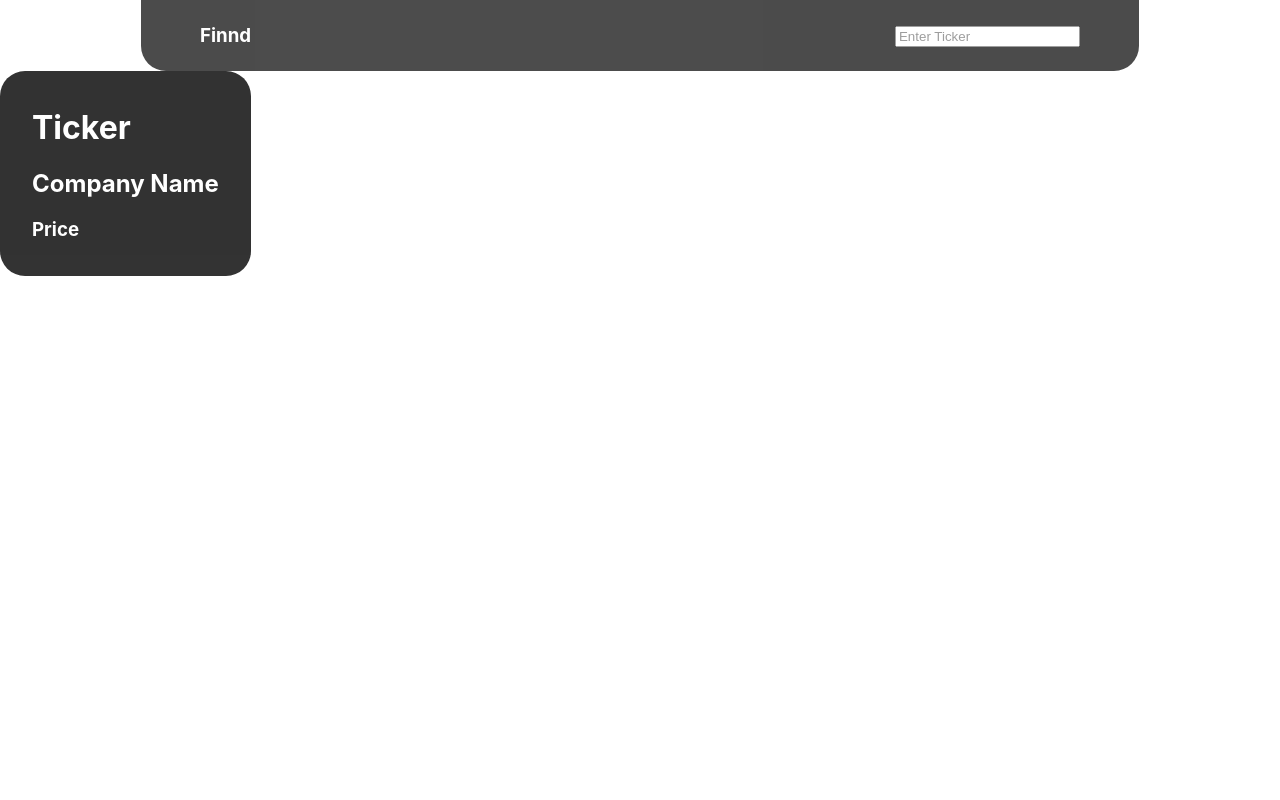
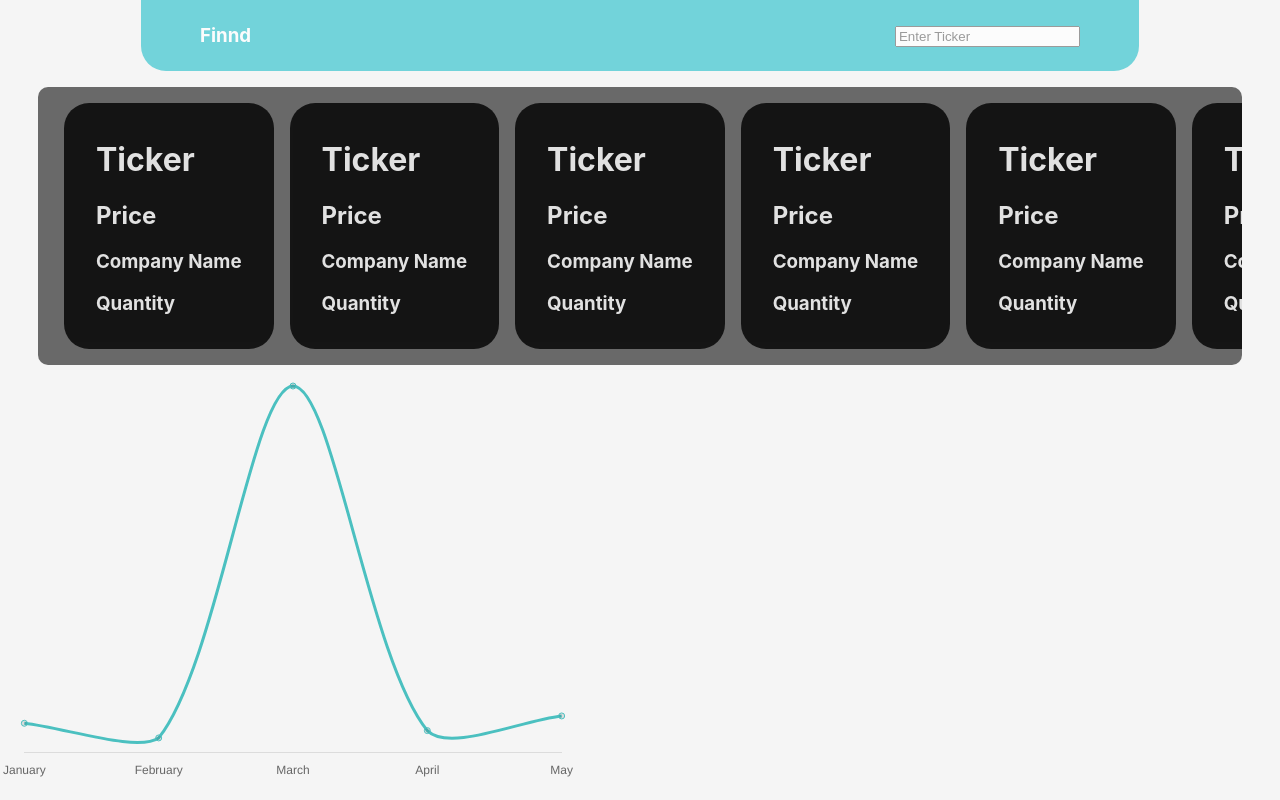
Before and after one commit to itsyme/finnd, a React (Create React App) app: page / in a window 1280 px wide. Built offline with nearby package versions, Linux system fonts and the light colour scheme.

Commit message:
Add LineChart

```diff
--- a/package.json
+++ b/package.json
@@ -6,7 +6,9 @@
     "@testing-library/jest-dom": "^5.16.1",
     "@testing-library/react": "^12.1.2",
     "@testing-library/user-event": "^13.5.0",
+    "chart.js": "^3.7.0",
     "react": "^17.0.2",
+    "react-chartjs-2": "^4.0.0",
     "react-dom": "^17.0.2",
     "react-scripts": "5.0.0",
     "web-vitals": "^2.1.2"
--- a/src/components/AppShell/AppShell.css
+++ b/src/components/AppShell/AppShell.css
@@ -4,7 +4,7 @@
     justify-content: space-between;
     align-items: baseline;
     flex-wrap: nowrap;
-    background-color: black;
+    background-color: rgb(59, 197, 207);
     width: 70vw;
     margin-left: 11vw;
     border-radius: 0px 0px 25px 25px;
--- /dev/null
+++ b/src/components/InstrumentList/InstrumentList.css
@@ -0,0 +1,12 @@
+.instrument-list__background {
+    background-color: dimgrey;
+    padding: 1rem 2vw;
+    margin: 1rem 0rem;
+    width: 90vw;
+    margin-left: 3vw;
+    border-radius: 10px;
+    justify-content: flex-start;
+    display: flex;
+    flex-wrap: nowrap;
+    overflow-x: scroll;
+}
--- a/src/components/InstrumentList/InstrumentList.js
+++ b/src/components/InstrumentList/InstrumentList.js
@@ -0,0 +1,18 @@
+import React from 'react';
+import InstrumentTile from '../InstrumentTile/InstrumentTile.js';
+import './InstrumentList.css';
+
+function InstrumentList() {
+    return (
+        <div className='instrument-list__background'>
+            <InstrumentTile className='instrument-list__instrument-tile'/>
+            <InstrumentTile className='instrument-list__instrument-tile'/>
+            <InstrumentTile className='instrument-list__instrument-tile'/>
+            <InstrumentTile className='instrument-list__instrument-tile'/>
+            <InstrumentTile className='instrument-list__instrument-tile'/>
+            <InstrumentTile className='instrument-list__instrument-tile'/>
+        </div>
+    );
+}
+
+export default InstrumentList;
--- a/src/components/InstrumentTile/InstrumentTile.css
+++ b/src/components/InstrumentTile/InstrumentTile.css
@@ -5,4 +5,9 @@
     border-radius: 25px;
     padding: 1rem 2rem;
     width: fit-content;
+    flex-shrink: 0;
 }
+
+.instrument-tile__background + .instrument-tile__background {
+    margin-left: 1rem;
+}
--- a/src/components/InstrumentTile/InstrumentTile.js
+++ b/src/components/InstrumentTile/InstrumentTile.js
@@ -5,8 +5,9 @@ function InstrumentTile() {
     return (
         <div className='instrument-tile__background'>
             <h1 className='instrument-tile__ticker'>Ticker</h1>
-            <h2>Company Name</h2>
-            <h3>Price</h3>
+            <h2>Price</h2>
+            <h3>Company Name</h3>
+            <h3>Quantity</h3>
         </div>
     );
 }
--- /dev/null
+++ b/src/components/LineChart/LineChart.css
@@ -0,0 +1,4 @@
+.line-chart__background {
+    height: 50vh;
+    width: 45vw;
+}
--- /dev/null
+++ b/src/components/LineChart/LineChart.js
@@ -0,0 +1,79 @@
+import React from 'react';
+import {
+    Chart as ChartJS,
+    CategoryScale,
+    LinearScale,
+    PointElement,
+    LineElement,
+    Title,
+    Tooltip,
+  } from 'chart.js';
+import { Line } from 'react-chartjs-2';
+import './LineChart.css'
+
+ChartJS.register(
+    CategoryScale,
+    LinearScale,
+    PointElement,
+    LineElement,
+    Title,
+    Tooltip,
+);
+
+const options = {
+    responsive : true,
+    title: {
+        display: true,
+        text: 'Portfolio Value'
+    },
+    scales: {
+        xAxis: {
+            grid: {
+                display: false
+            },
+            ticks: {
+                display: true
+            }
+        },
+        yAxis: {
+            display: false,
+            grid: {
+                display: false
+            },
+            ticks: {
+                display: false
+            },
+            min: 0
+        }
+    },
+    maintainAspectRatio: false,
+    fill: true
+};
+
+const labels = ['January', 'February', 'March', 'April', 'May'];
+
+const data = {
+    labels: labels,
+    datasets: [{
+        yAxisID: 'yAxis',
+        xAxisID: 'xAxis',
+        data: [400, 200, 5000, 300, 500],
+        fill: true,
+        borderColor: 'rgb(75, 192, 192)',
+        tension: 0.3
+    }]
+};
+
+function LineChart() {
+    return (
+        <div className='line-chart__background'>
+            <Line
+                className='line-chart__chart'
+                options={options}
+                data={data}
+            />
+        </div>
+    );
+}
+
+export default LineChart;
--- /dev/null
+++ b/src/pages/PageHome/PageHome.css
@@ -0,0 +1,4 @@
+.page-home__background {
+    background-color: whitesmoke;
+    height: 100vh;
+}
--- a/src/pages/PageHome/PageHome.js
+++ b/src/pages/PageHome/PageHome.js
@@ -1,12 +1,15 @@
 import React from 'react';
 import AppShell from '../../components/AppShell/AppShell.js';
-import InstrumentTile from '../../components/InstrumentTile/InstrumentTile.js';
+import InstrumentList from '../../components/InstrumentList/InstrumentList.js';
+import LineChart from '../../components/LineChart/LineChart.js';
+import './PageHome.css';
 
 function PageHome() {
     return (
-        <div>
+        <div className='page-home__background'>
             <AppShell />
-            <InstrumentTile />
+            <InstrumentList />
+            <LineChart />
         </div>
 
     )
```
Also changed, not shown: src/components/Chart/Chart.js (deleted), 1 other file (tests, documents, lock files or other folders).
